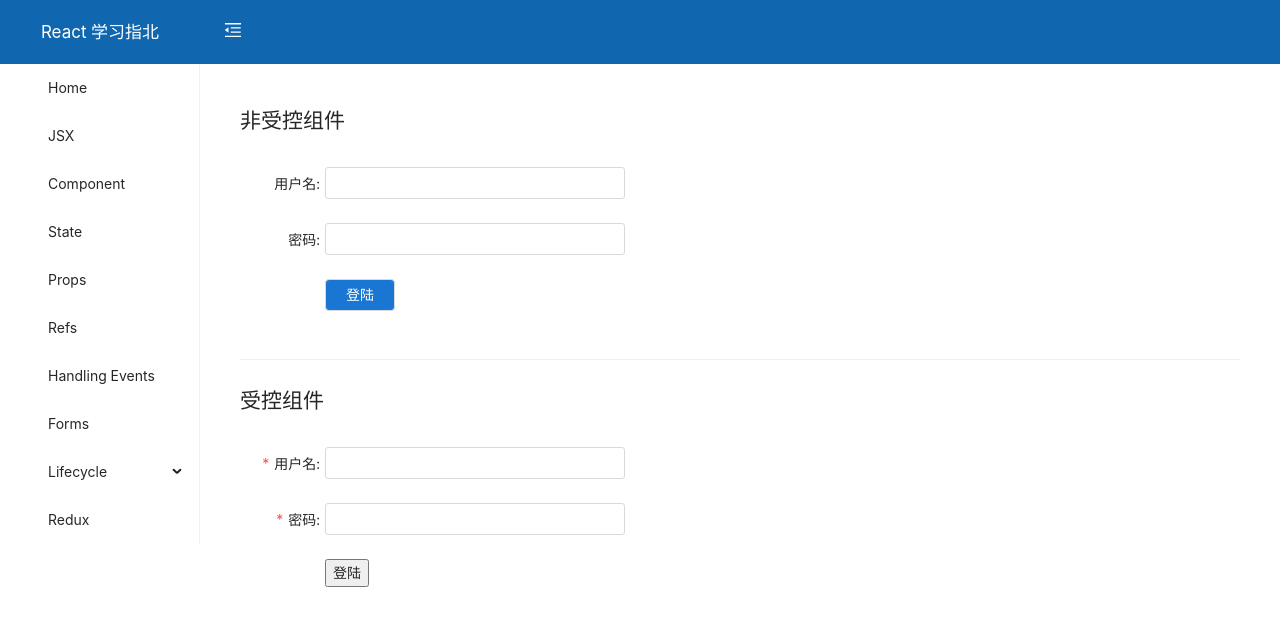
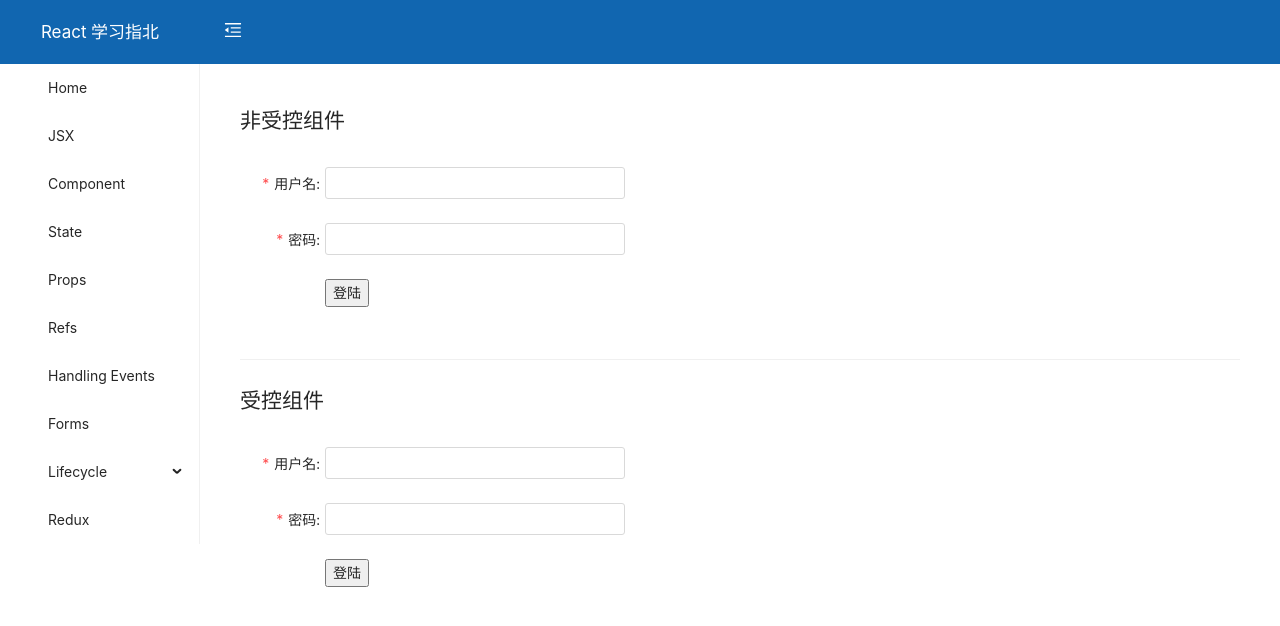
Before and after one commit to StevieTaylor/react-studying, a React (Create React App) app: page /forms in a window 1280 px wide. Shown: the top 626 px of the page. Built offline with nearby package versions, Linux system fonts and the light colour scheme.

Commit message:
[feat] 非受控组件

```diff
--- a/src/pages/Forms/Uncontrolled.tsx
+++ b/src/pages/Forms/Uncontrolled.tsx
@@ -1,7 +1,7 @@
 /*
  * @Author: Stevie
  * @Date: 2021-05-13 16:47:31
- * @LastEditTime: 2021-05-13 17:50:44
+ * @LastEditTime: 2021-05-15 23:50:24
  * @LastEditors: Stevie
  * @Description: 非受控组件
  */
@@ -25,16 +25,16 @@ class UncontrolledComponents extends React.Component {
         <h2>非受控组件</h2>
         <form onSubmit={e => this.submitForm(e)} action="https://www.baidu.com" className="form">
           <div className="form-item">
-            <label>用户名:</label>
+            <label className="required">用户名:</label>
             <input type="text" ref={this.usernameRef} name="username" />
           </div>
           <div className="form-item">
-            <label>密码:</label>
+            <label className="required">密码:</label>
             <input type="password" ref={this.passwordRef} name="password" />
           </div>
           <div className="form-item">
             <label></label>
-            <button className="primary">登陆</button>
+            <button className="primary-button">登陆</button>
           </div>
         </form>
       </div>
```
